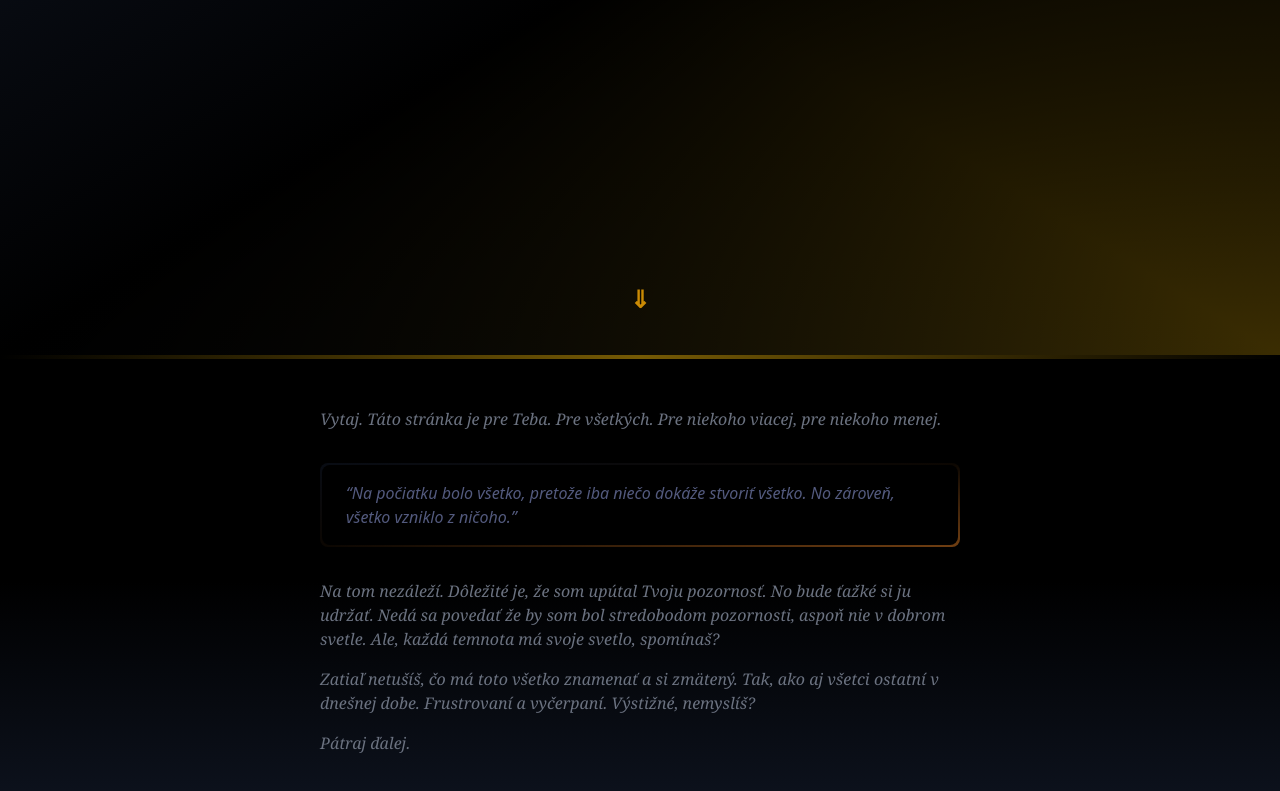
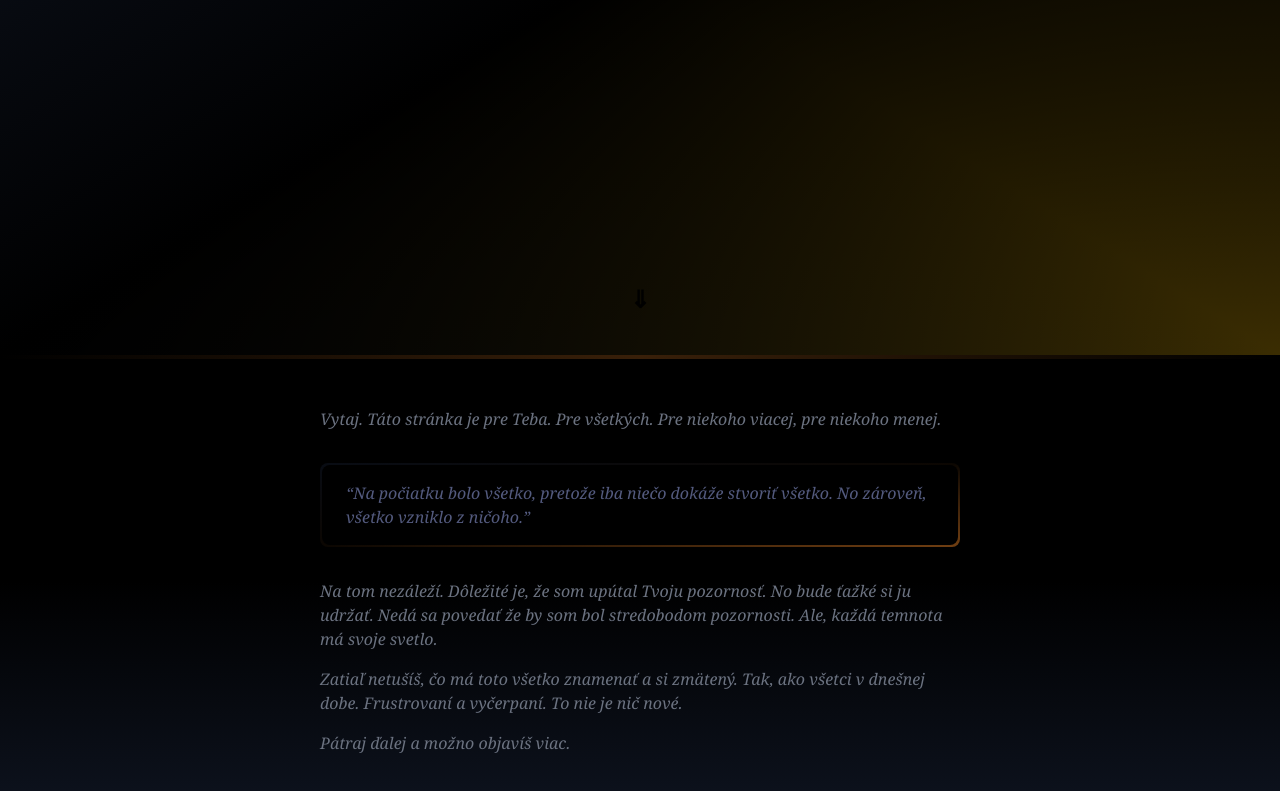
Before and after one commit to CWKevo/ktms, a plain HTML site: page site/index.html in a window 1280 px wide. Shown: the part 445-1236 px from the top of the page. Drawn offline with Linux system fonts and the light colour scheme.

Commit message:
Update index.html

```diff
--- a/site/index.html
+++ b/site/index.html
@@ -16,23 +16,24 @@
             <q class="text-4xl font-extrabold italic bg-clip-text bg-gradient-to-r from-gray-900 via-yellow-900/50 to-yellow-500/50 text-transparent">Každá temnota má svetlo.</q>
             <p class="text-lg italic bg-clip-text bg-gradient-to-r from-indigo-300/25 to-yellow-800 text-transparent font-bold">Nájdi to svoje.</p>
           </div>
-          <a href="#v" class="absolute bottom-10 text-yellow-600 font-extrabold text-2xl">&dArr;</a>
+          <a href="#v" class="absolute bottom-10 text-yellow-700 font-extrabold text-2xl">&dArr;</a>
         </div>
       </div>
-      <div class="bg-gradient-to-r from-black via-yellow-500/50 bg-black to-black min-w-screen p-0.5"></div>
+      <div class="bg-gradient-to-r from-black via-yellow-900/50 bg-black to-black min-w-screen p-0.5"></div>
       <div id="v" class="bg-gradient-to-b from-black via-black to-gray-900/75 bg-black text-gray-500 px-[10vw] py-12">
         <div class="max-w-screen-sm mx-auto flex flex-col gap-4 italic font-serif">
           <p>Vytaj. Táto stránka je pre Teba. Pre všetkých. Pre niekoho viacej, pre niekoho menej.</p>
 
           <div class="my-4 bg-gradient-to-br from-gray-900/50 via-yellow-900/10 to-yellow-900 p-0.5 rounded-lg">
             <div class="bg-black rounded-lg px-6 py-4">
-              <q class="font-sans text-indigo-300/50">Na počiatku bolo všetko, pretože iba niečo dokáže stvoriť všetko. No zároveň, všetko vzniklo z ničoho.</q>
+              <q class="text-indigo-300/50">Na počiatku bolo všetko, pretože iba niečo dokáže stvoriť všetko. No zároveň, všetko vzniklo z ničoho.</q>
             </div>
           </div>
 
-          <p>Na tom nezáleží. Dôležité je, že som upútal Tvoju pozornosť. No bude ťažké si ju udržať. Nedá sa povedať že by som bol stredobodom pozornosti, aspoň nie v dobrom svetle. Ale, každá temnota má svoje svetlo, spomínaš?</p>
-          <p>Zatiaľ netušíš, čo má toto všetko znamenať a si zmätený. Tak, ako aj všetci ostatní v dnešnej dobe. Frustrovaní a vyčerpaní. Výstižné, nemyslíš?</p>
-          <p>Pátraj ďalej.</p>
+          <p>Na tom nezáleží. Dôležité je, že som upútal Tvoju pozornosť. No bude ťažké si ju udržať. Nedá sa povedať že by som bol stredobodom pozornosti. Ale, každá temnota má svoje svetlo.</p>
+          <p>Zatiaľ netušíš, čo má toto všetko znamenať a si zmätený. Tak, ako všetci v dnešnej dobe. Frustrovaní a vyčerpaní. To nie je nič nové.</p>
+
+          <p>Pátraj ďalej a možno objavíš viac.</p>
         </div>
       </div>
     </body>
```
